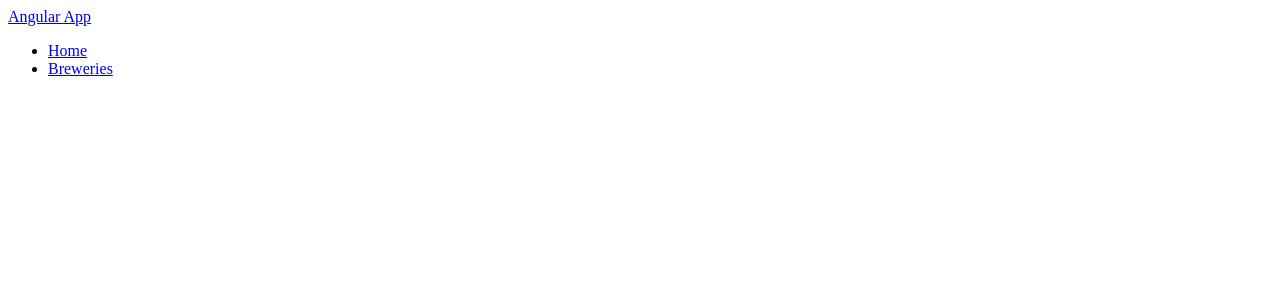
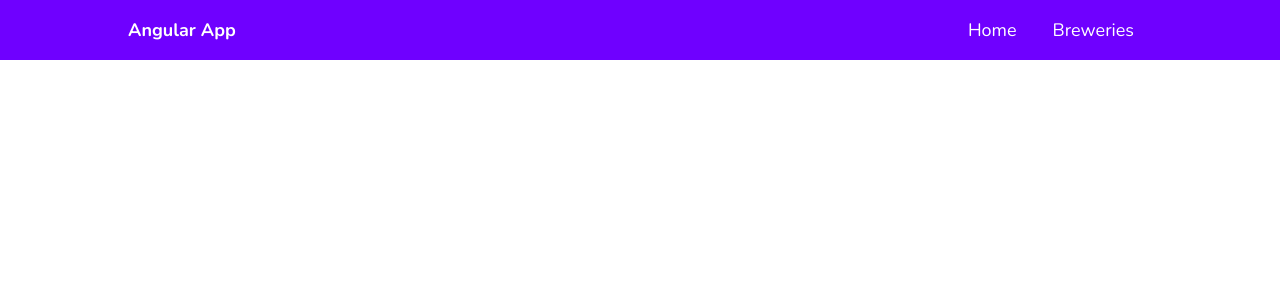
Before and after one commit to leslieeshea/angular-app, an Angular app: page / in a window 1280 px wide. Shown: the top 300 px of the page. Built offline with nearby package versions, Linux system fonts and the light colour scheme.

Commit message:
added styling to global app

```diff
--- a/src/styles.scss
+++ b/src/styles.scss
@@ -1 +1,51 @@
 /* You can add global styles to this file, and also import other style files */
+
+@import url('https://fonts.googleapis.com/css?family=Nunito:400,700&display=swap');
+
+$primary: rgb(111, 0, 255);
+
+body {
+    margin: 0;
+    font-family: 'Nunito', 'sans-serif';
+    font-size: 18px;
+}
+
+.container {
+    width: 80%;
+    margin: 0 auto;
+}
+
+header {
+    background: $primary;
+    padding: 1em 0;
+
+    a {
+        color: white;
+        text-decoration: none;
+    }
+    a.logo {
+        font-weight: bold;
+    }
+
+    nav {
+        float: right;
+
+        ul {
+            list-style-type: none;
+            margin: 0;
+            display: flex;
+
+            li a {
+                padding: 1em;
+
+                &:hover {
+                    background: darken($primary, 10%);
+                }
+            }
+        }
+    }
+}
+
+h1 {
+    margin-top: 2em;
+}
```
